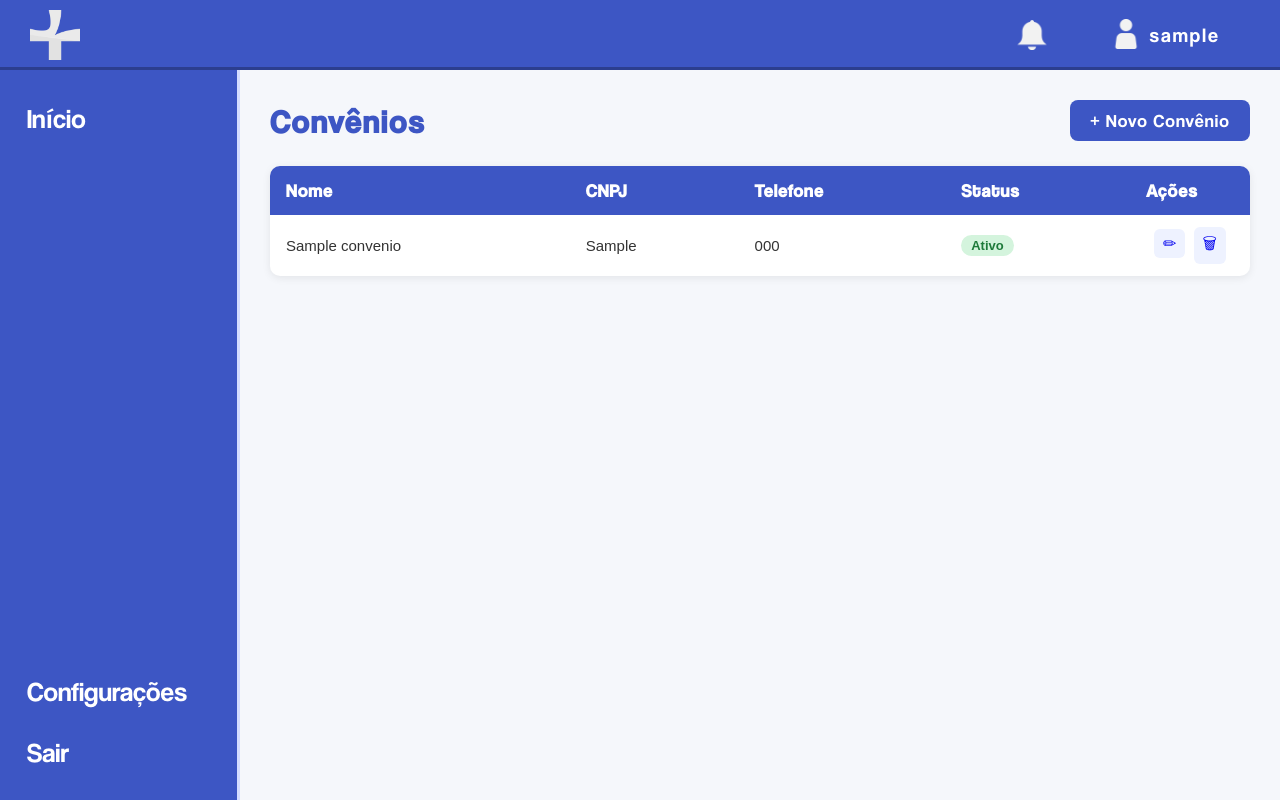
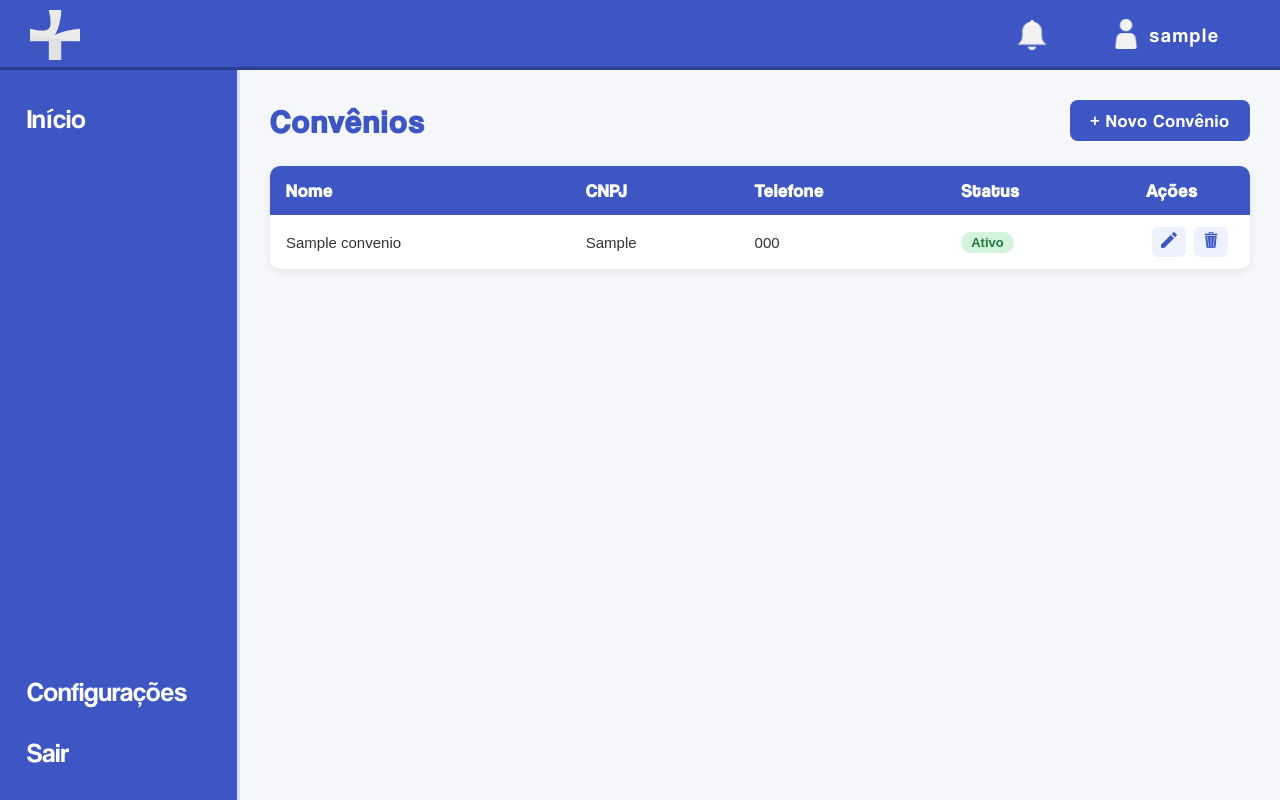
Before and after one commit to fxlpps/site-clinicamedica, a PHP site: page /modulos/convenios/listar_convenio.php in a window 1280 px wide. Run offline with PHP 8.4, Linux system fonts and the light colour scheme; the visitor is signed in with stand-in values (Sample User, id 1); tables that the repository leaves empty hold one stand-in row (values such as "Sample post").

Commit message:
v2.5.2 - Featured CRUD (Update & Delete) icons

```diff
--- a/css/style.css
+++ b/css/style.css
@@ -375,6 +375,11 @@ body{
     transition: 0.2s;
 }
 
+.iconeacao{
+    width: 16px;
+    height: 16px;
+}
+
 .btn-acao:hover{
     background-color: #d4dcff;
 }
--- a/modulos/convenios/listar_convenio.php
+++ b/modulos/convenios/listar_convenio.php
@@ -86,11 +86,11 @@ $convenios = $pdo->query($sql)->fetchAll();
                                     <?php endif; ?>
                                 </td>
                                 <td class="acoes">
-                                    <a href="editar_convenio.php?id=<?php echo $c['id']; ?>" class="btn-acao" title="Editar">✏</a>
+                                    <a href="editar_convenio.php?id=<?php echo $c['id']; ?>" class="btn-acao" title="Editar"><img src="../../img/editar icon.png" class="iconeacao"></a>
                                     <a href="excluir_convenio.php?id=<?php echo $c['id']; ?>"
                                        class="btn-acao btn-excluir"
                                        title="Excluir"
-                                       onclick="return confirm('Tem certeza que deseja excluir este convênio?');">🗑</a>
+                                       onclick="return confirm('Tem certeza que deseja excluir este convênio?');"><img src="../../img/excluir icon.png" class="iconeacao"></a>
                                 </td>
                             </tr>
                         <?php endforeach; ?>
```
Also changed, not shown: img/editar icon.png (added), img/excluir icon.png (added).
